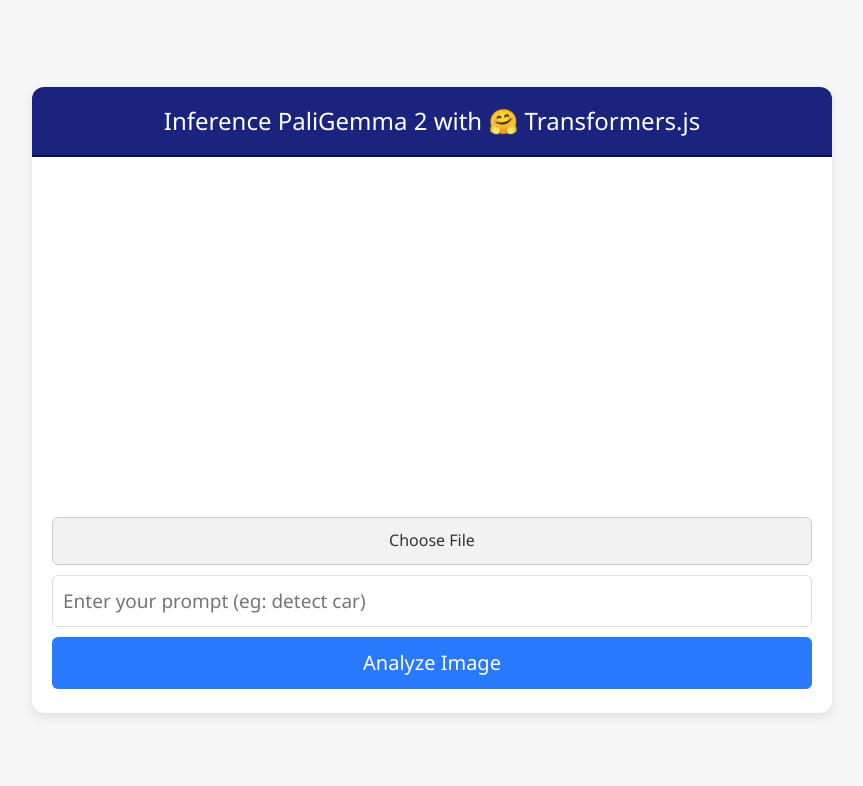
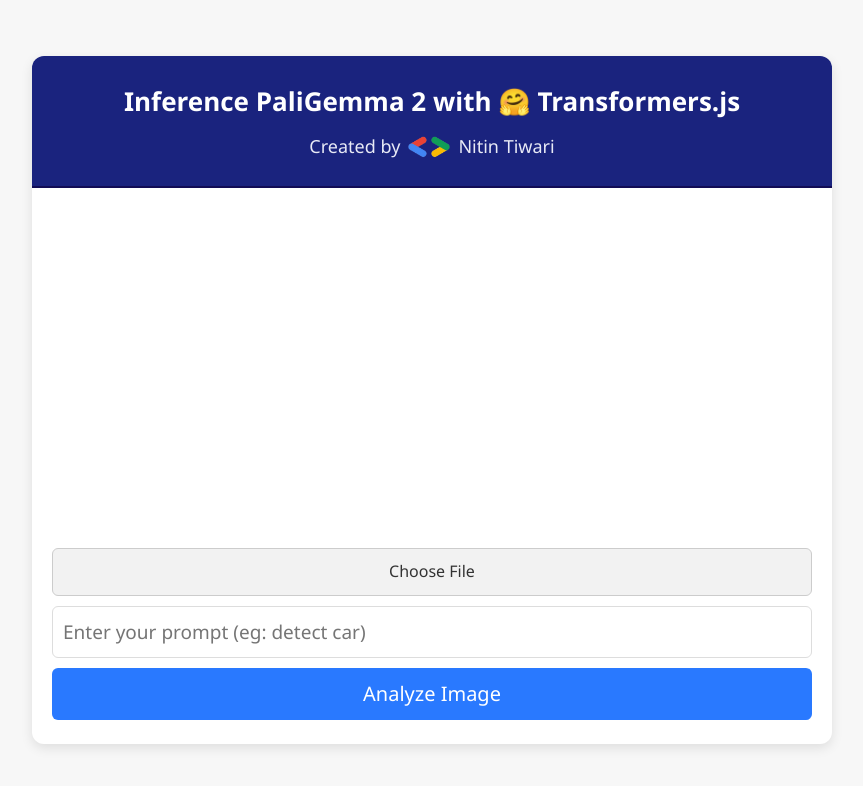
Before and after one commit to NSTiwari/PaliGemma2-ONNX-Transformers.js, a website: page Web App/public/index.html in a window 1280 px wide. Shown: the whole page, without its empty margins (208-1071 px from the left). Drawn offline with Linux system fonts and the light colour scheme.

Commit message:
Updated files.

```diff
--- a/Web App/public/index.html
+++ b/Web App/public/index.html
@@ -12,6 +12,9 @@
     <div class="container">
         <header>
             <h1>Inference PaliGemma 2 with 🤗 Transformers.js</h1>
+            <div class="header-credit">
+                Created by <img src="dev-logo.png" alt="Google" class="header-logo"> Nitin Tiwari
+            </div>
         </header>
 
         <section class="image-section">
--- a/Web App/public/style.css
+++ b/Web App/public/style.css
@@ -37,16 +37,43 @@
     border-radius: 12px;
     box-shadow: 0 4px 12px rgba(0, 0, 0, 0.1);
     overflow: hidden;
+    display: flex;
+    flex-direction: column;
 }
 
 /* Header Styling */
 header {
-    background-color: #1A237E;  /* Updated to the new background color */
+    background-color: #1A237E;
     color: #fff;
     text-align: center;
-    font-size: 24px;
-    padding: 15px;
-    border-bottom: 2px solid #120C55;  /* Slightly darker border for contrast */
+    padding: 25px 15px; /* Increased padding slightly */
+    border-bottom: 2px solid #120C55;
+    display: flex;
+    flex-direction: column;
+    align-items: center;
+    gap: 10px;
+}
+
+header h1 {
+    font-size: 26px; /* Slightly increased title size to match new credit size */
+    font-weight: bold;
+}
+
+/* Credit Line Styling */
+.header-credit {
+    font-size: 18px; /* Increased from 15px */
+    font-weight: 400;
+    color: #E8EAF6;
+    display: flex;
+    align-items: center;
+    justify-content: center;
+    gap: 8px;
+}
+
+.header-logo {
+    height: 22px; /* Increased from 18px to match text */
+    width: auto;
+    display: block;
 }
 
 /* Image Section Styling */
@@ -56,7 +83,7 @@
     justify-content: center;
     align-items: center;
     min-height: 300px;
-    position: relative; /* Ensure it can hold both the image and canvas */
+    position: relative;
 }
 
 .image-container {
@@ -81,9 +108,9 @@
     position: absolute;
     top: 0;
     left: 0;
-    pointer-events: none;  /* Prevent the canvas from interfering with image interactions */
-    width: 100%;  /* Ensure canvas scales with the image */
-    height: 100%; /* Match the image size */
+    pointer-events: none;
+    width: 100%;
+    height: 100%;
     object-fit: contain;
 }
 
@@ -114,9 +141,9 @@
     position: absolute;
     top: 0;
     left: 0;
-    width: 100%;  /* Take up the full width */
-    height: 100%; /* Take up the full height */
-    opacity: 0;     /* Make it invisible */
+    width: 100%;
+    height: 100%;
+    opacity: 0;
     cursor: pointer;
 }
 
@@ -132,7 +159,7 @@
 
 /* Detect Button Styling */
 .input-section button {
-    background-color: #2979FF; /* Default button color */
+    background-color: #2979FF;
     border: none;
     color: white;
     font-size: 20px;
@@ -145,9 +172,8 @@
     transition: background-color 0.3s ease;
 }
 
-/* Hover effect for the buttons */
 .input-section button:hover {
-    background-color: #2196F3;  /* Darker blue on hover */
+    background-color: #2196F3;
 }
 
 /* Status Section Styling */
@@ -156,7 +182,6 @@
     padding: 12px;
 }
 
-
 #responseText {
     font-size: 18px;
     color: #263238;
--- a/Web App/server.js
+++ b/Web App/server.js
@@ -140,5 +140,5 @@
 });
 
 app.listen(port, () => {
-    console.log(`Server listening at http://localhost:${port}`);
+    //console.log(`Server listening at http://localhost:${port}`);
 });
```
Also changed, not shown: Web App/public/dev-logo.png (added).
